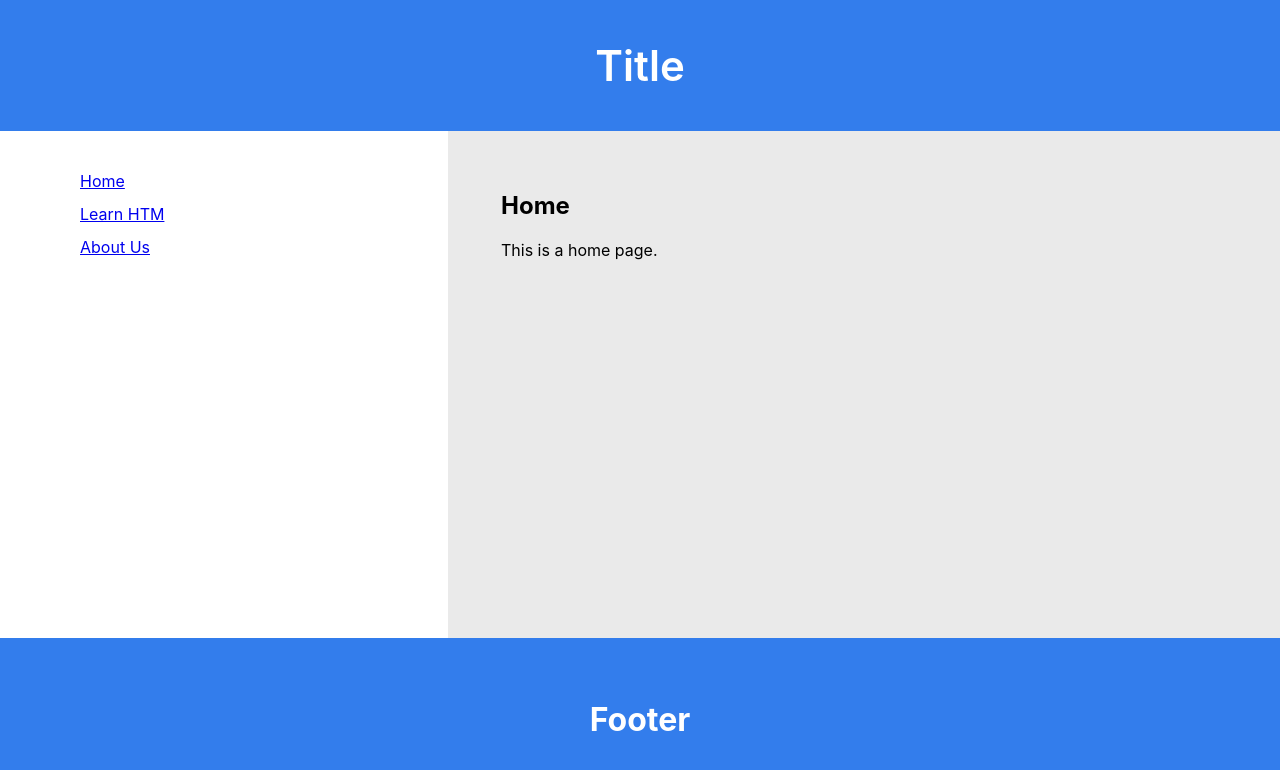
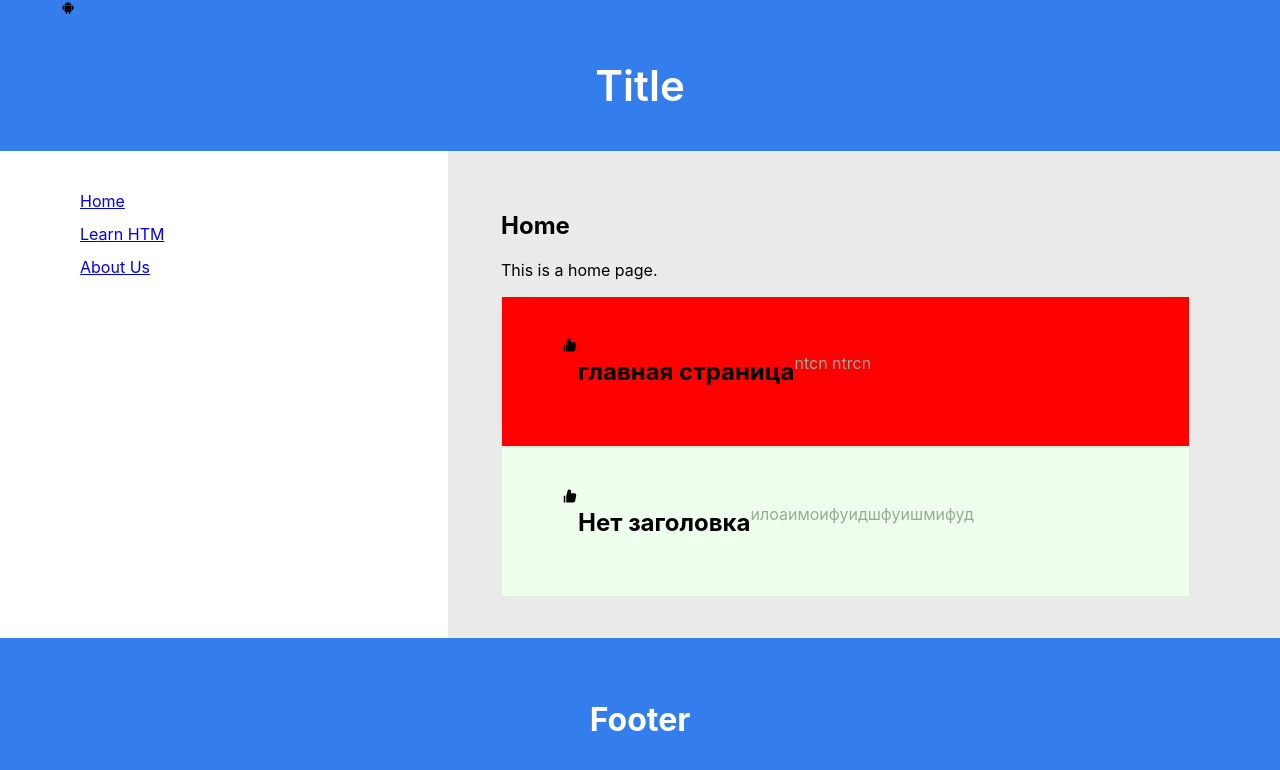
Before and after one commit to lutyi2856/reactGithub, a React (Create React App) app: page / in a window 1280 px wide. Shown: the top 770 px of the page. Built offline with nearby package versions, Linux system fonts and the light colour scheme.

Commit message:
урок 2

```diff
--- a/package.json
+++ b/package.json
@@ -8,6 +8,7 @@
     "@testing-library/user-event": "^13.5.0",
     "react": "^18.2.0",
     "react-dom": "^18.2.0",
+    "react-icons": "^5.0.1",
     "react-scripts": "5.0.1",
     "web-vitals": "^2.1.4"
   },
--- a/src/Header/Header.jsx
+++ b/src/Header/Header.jsx
@@ -1,8 +1,11 @@
 import "./header.css";
+import { IoLogoAndroid } from "react-icons/io";
+
 const Header = () => {
   return (
     <header className="header">
       <div className="container">
+        <IoLogoAndroid />
         <h1 className="header-title">Title</h1>
       </div>
     </header>
--- a/src/Hero-content/Hero-content.jsx
+++ b/src/Hero-content/Hero-content.jsx
@@ -1,10 +1,13 @@
 import "./hero-content.css";
+import MyAlert from "../MyAlert/MyAlert";
 
 const HeroContent = () => {
   return (
     <div className="hero-content">
       <h1 className="hero-title">Home</h1>
       <p className="hero-description">This is a home page.</p>
+      <MyAlert title="главная страница" description="ntcn ntrcn" type="error" />
+      <MyAlert description="илоаимоифуидшфуишмифуд" type="success" />
     </div>
   );
 };
--- a/src/Main/Main.jsx
+++ b/src/Main/Main.jsx
@@ -1,5 +1,6 @@
 import Hero from "../Hero/Hero";
 import "./main.css";
+import MyAlert from "../MyAlert/MyAlert";
 
 const Main = () => {
   return (
--- /dev/null
+++ b/src/MyAlert/MyAlert.css
@@ -0,0 +1,19 @@
+
+
+.alerta {
+    display: flex;
+    padding: 40px 60px;
+    border: 1px solid  #DED;
+}
+
+.alerta p {
+    color:  #9A9;
+}
+
+.success {
+    background-color: #EFE;
+}
+
+.error {
+    background-color: red;
+}
--- /dev/null
+++ b/src/MyAlert/MyAlert.jsx
@@ -0,0 +1,19 @@
+import { AiFillLike } from "react-icons/ai";
+import "./MyAlert.css";
+
+const MyAlert = (props) => {
+  console.log("рендер", props);
+  return (
+    <div className={`alerta  ${props.type}`}>
+      <AiFillLike />
+      <h2 className="title-alerta">{props.title}</h2>
+      <p className="description-alerta">{props.description}</p>
+    </div>
+  );
+};
+
+MyAlert.defaultProps = {
+  title: "Нет заголовка",
+};
+
+export default MyAlert;
```
Also changed, not shown: 1 other file (tests, documents, lock files or other folders).
